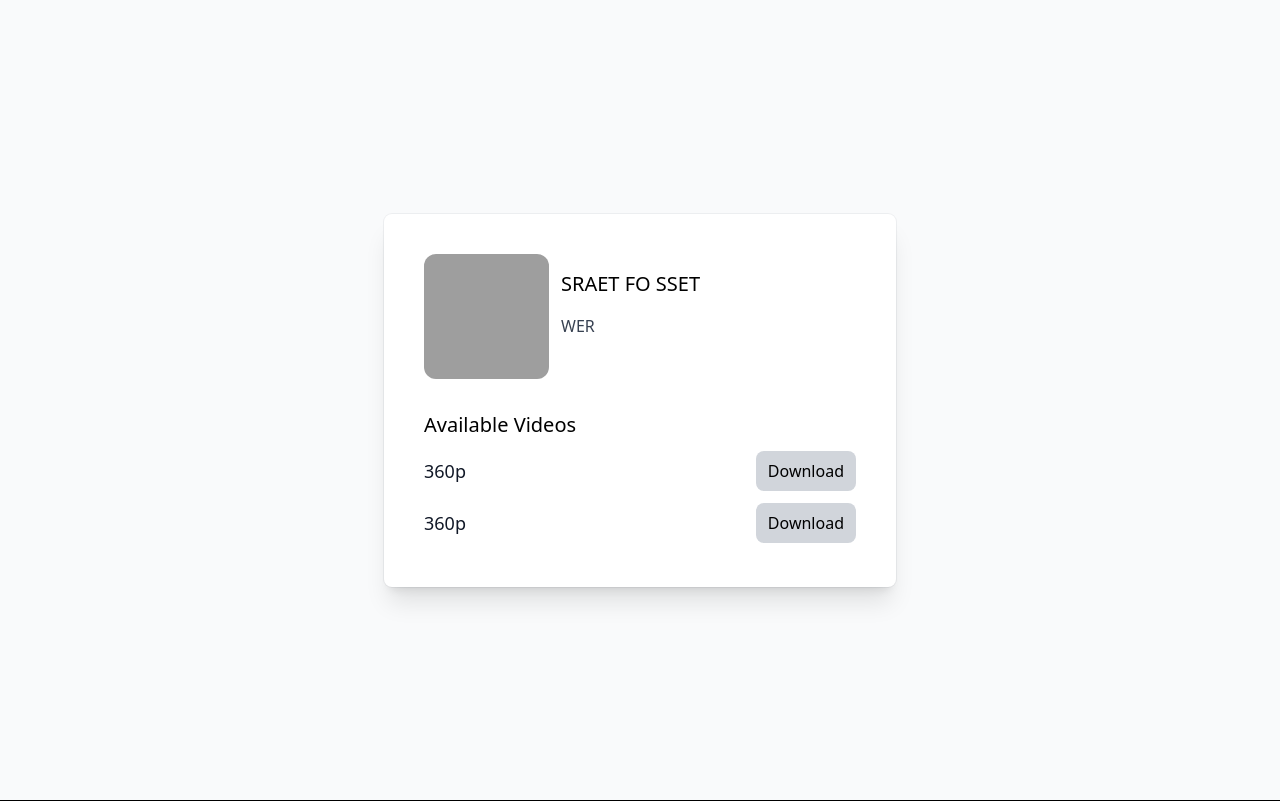
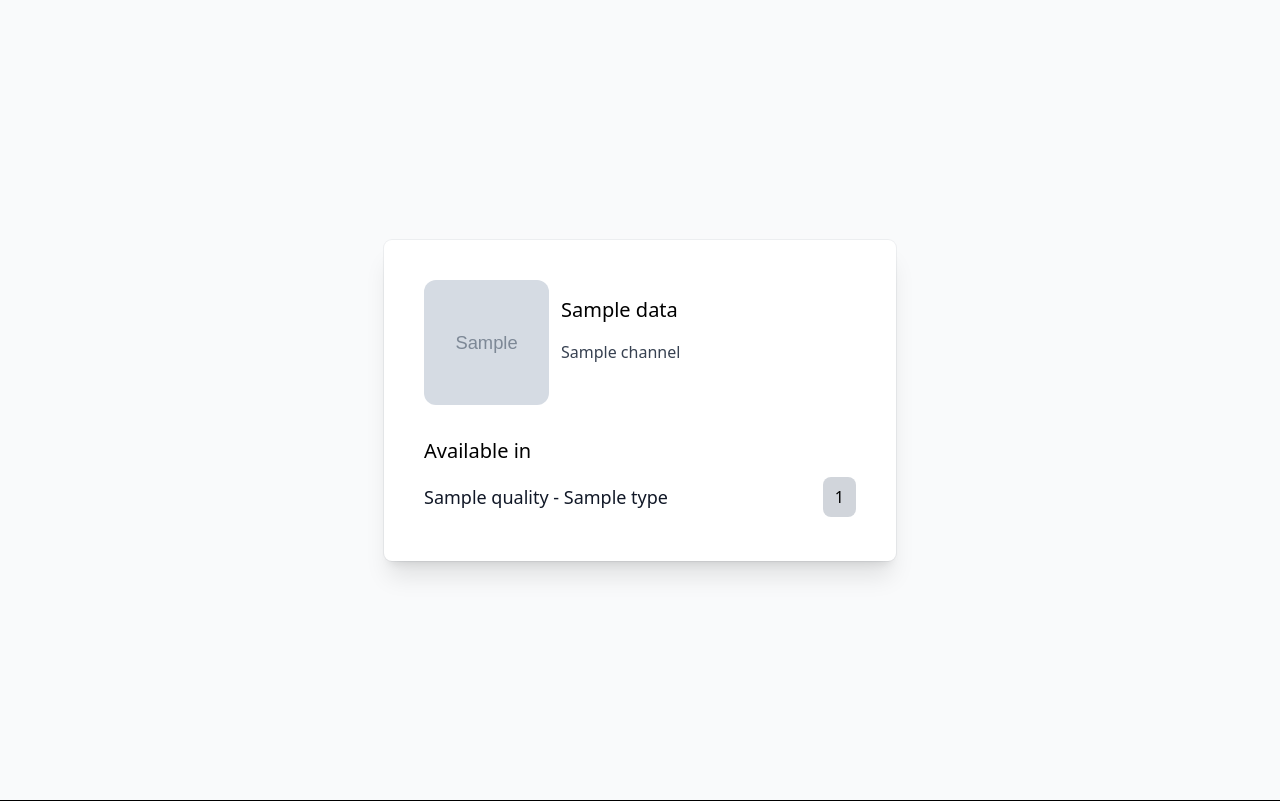
Before and after one commit to maung-alive/youtube-video-downloader, a Flask app: template templates/download_page.html in a window 1280 px wide. Shown: the top 801 px of the page. Run offline with Flask 3, Linux system fonts and the light colour scheme; the template is opened without the code that fills it: most values are stand-ins (such as "Sample title", 1, 10 or a date in 2020); grey boxes marked "Sample" are stand-in pictures; grey boxes are pictures that could not be loaded.

Commit message:
Update Fontend

```diff
--- a/app.py
+++ b/app.py
@@ -1,4 +1,5 @@
-from flask import Flask, render_template
+from flask import Flask, render_template, request
+from helpers.parseURL import parseURL
 
 app = Flask(__name__)
 
@@ -6,9 +7,11 @@ app = Flask(__name__)
 def home():
     return render_template("home.html")
 
-@app.route("/download")
+@app.route("/download", methods=['GET', 'POST'])
 def download():
-    return render_template("download_page.html")
+    url = request.form['url']
+    data = parseURL(url)
+    return render_template("download_page.html", data=data)
 
 if __name__ == "__main__":
     app.run(debug=False)
--- a/helpers/parseURL.py
+++ b/helpers/parseURL.py
@@ -1,6 +1,6 @@
 import re, requests
 import json
-import pprint
+import humanize
 
 user_agent = "Mozilla/5.0 (Windows NT 10.0; Win64; x64; rv:109.0) Gecko/20100101 Firefox/121.0"
 
@@ -11,7 +11,8 @@ def checkType(string: str) -> (str, str):
     return (type, subtype)
 
 def getSize(url: str) -> str:
-    return requests.get(url, stream=True).headers['Content-length']
+    num = requests.get(url, stream=True).headers['Content-length']
+    return humanize.naturalsize(num)
 
 def getTitle(content: str) -> str:
     return re.search(r"<title[\s\n]*>[\s\n]*(.*)[\s\n]*</title[\s\n]*>", content).group(1)[:-10]
@@ -31,7 +32,6 @@ def parseDL(content: str) -> list:
 
     loaded: json = json.loads(script)
     data: json = loaded["streamingData"]["adaptiveFormats"]
-
     files = []
 
     for i in data:
@@ -40,8 +40,10 @@ def parseDL(content: str) -> list:
         j['url'] = i['url']
         j['size'] = getSize(i['url'])
         j['type'] = type[1]
-        if type[0] == "video":
-            j['width'] = str(i['width'])
+        if type[0] != "video":
+            j['quality'] = i['audioQuality']
+        else:
+            j['quality'] = i['qualityLabel']
         files.append(j)
 
     return files
--- a/templates/download_page.html
+++ b/templates/download_page.html
@@ -4,23 +4,23 @@
 
 <div class="relative w-full bg-white px-6 pb-8 pt-10 shadow-xl ring-1 ring-gray-900/5 sm:mx-auto sm:max-w-lg sm:rounded-lg sm:px-10 md:w-[400px] lg:w-[700px]">
     <div class="flex gap-x-3">
-      <img src="https://picsum.photos/200/300" alt="" class="h-[125px] w-[125px] rounded-xl object-cover" />
+      <img src="{{data['thumbail']}}" alt="" class="h-[125px] w-[125px] rounded-xl object-cover" />
       <div>
-        <h2 class="py-4 text-xl font-medium">SRAET FO SSET</h2>
-        <p class="font-medium text-gray-700">WER</p>
+        <h2 class="py-4 text-xl font-medium">{{data['title']}}</h2>
+        <p class="font-medium text-gray-700">{{data['channel']}}</p>
       </div>
     </div>
 
     <section class="pt-8">
-      <p class="text-xl font-medium">Available Videos</p>
+      <p class="text-xl font-medium">Available in</p>
+      {% for video in data['files'] %}
       <div class="flex items-center justify-between my-3">
-        <p class="text-lg font-medium text-gray-900">360p</p>
-        <button class="rounded-lg bg-gray-300 px-3 py-2 font-medium hover:bg-gray-400 hover:text-gray-800">Download</button>
+        <p class="text-lg font-medium text-gray-900">{{video['quality'] }} - {{video['type']}}</p>
+        <a href="{{video['url']}}" title="Video: {{video['quality']}}" target="_blank" class="rounded-lg bg-gray-300 px-3 py-2 font-medium hover:bg-gray-400 hover:text-gray-800">
+          {{video['size']}}
+        </a>
       </div>
-      <div class="flex items-center justify-between my-3">
-        <p class="text-lg font-medium text-gray-900">360p</p>
-        <button class="rounded-lg bg-gray-300 px-3 py-2 font-medium hover:bg-gray-400 hover:text-gray-800">Download</button>
-      </div>
+      {% endfor %}
     </section>
 </div>
 {% endblock body %}
--- a/templates/home.html
+++ b/templates/home.html
@@ -2,11 +2,11 @@
 
 {% block body %}
     <div class="relative w-full bg-white px-6 pb-8 pt-10 shadow-xl ring-1 ring-gray-900/5 sm:mx-auto sm:max-w-lg sm:rounded-lg sm:px-10 md:w-[400px] lg:w-[700px]">
-      <form class="w-full px-2">
-        <h3 class="pb-10 text-center text-lg">Youtube Easier Downloader</h3>
+      <form action="/download" method="post" class="w-full px-2">
+        <h3 class="pb-10 text-center text-lg">Youtube Easier Parser</h3>
         <div class="relative">
           <span class="absolute left-3 top-1/2 -translate-y-1/2">M</span>
-          <input type="text" class="w-full rounded-xl bg-slate-100 py-2 pl-8 pr-3 text-lg duration-100 focus:shadow-lg focus:outline-none focus:ring-1 focus:ring-gray-900/5" />
+          <input type="text" name="url" class="w-full rounded-xl bg-slate-100 py-2 pl-8 pr-3 text-lg duration-100 focus:shadow-lg focus:outline-none focus:ring-1 focus:ring-gray-900/5" />
         </div>
         <button type="submit" class="mx-auto mb-2 mt-12 block min-w-[246px] rounded-xl bg-green-400 py-3 font-medium text-white duration-100 hover:bg-green-600 hover:ring-2 active:text-gray-400">Download</button>
       </form>
```
Also changed, not shown: helpers/main.py (added, +14 -0 lines).
